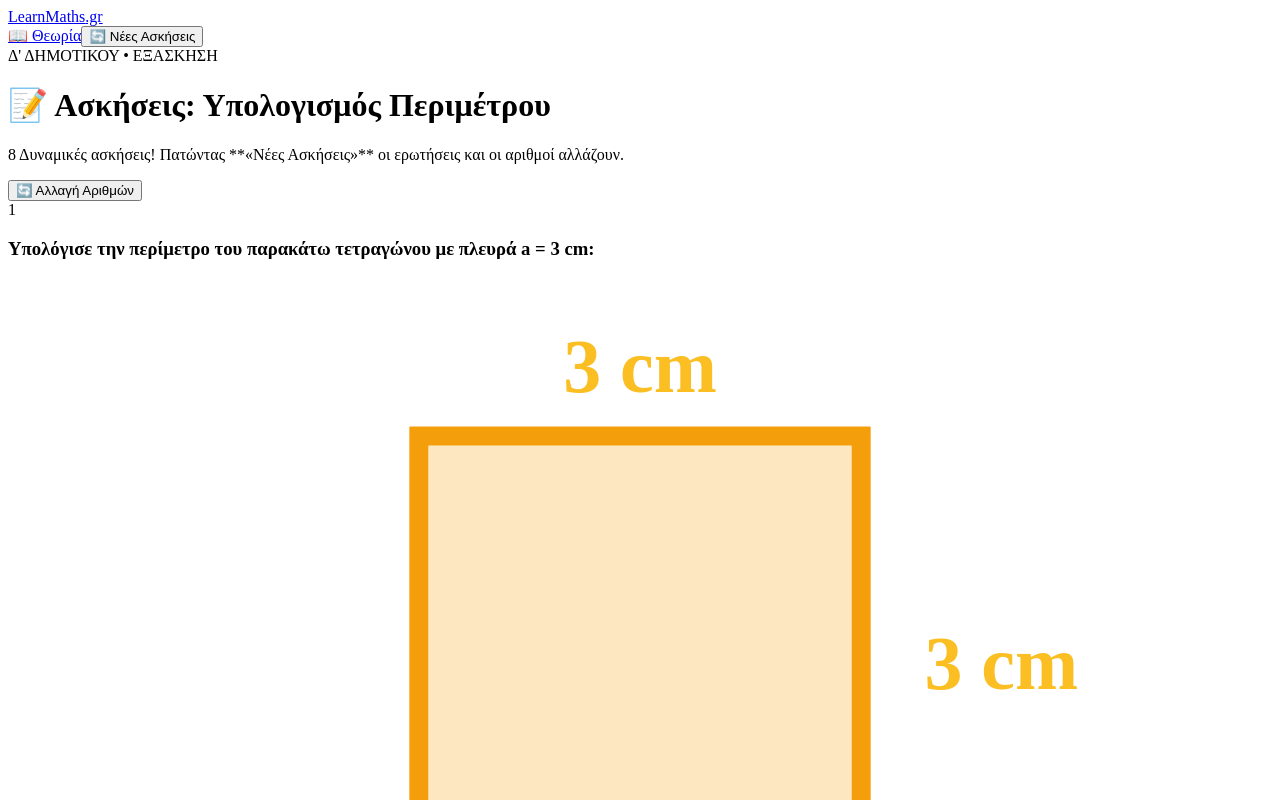
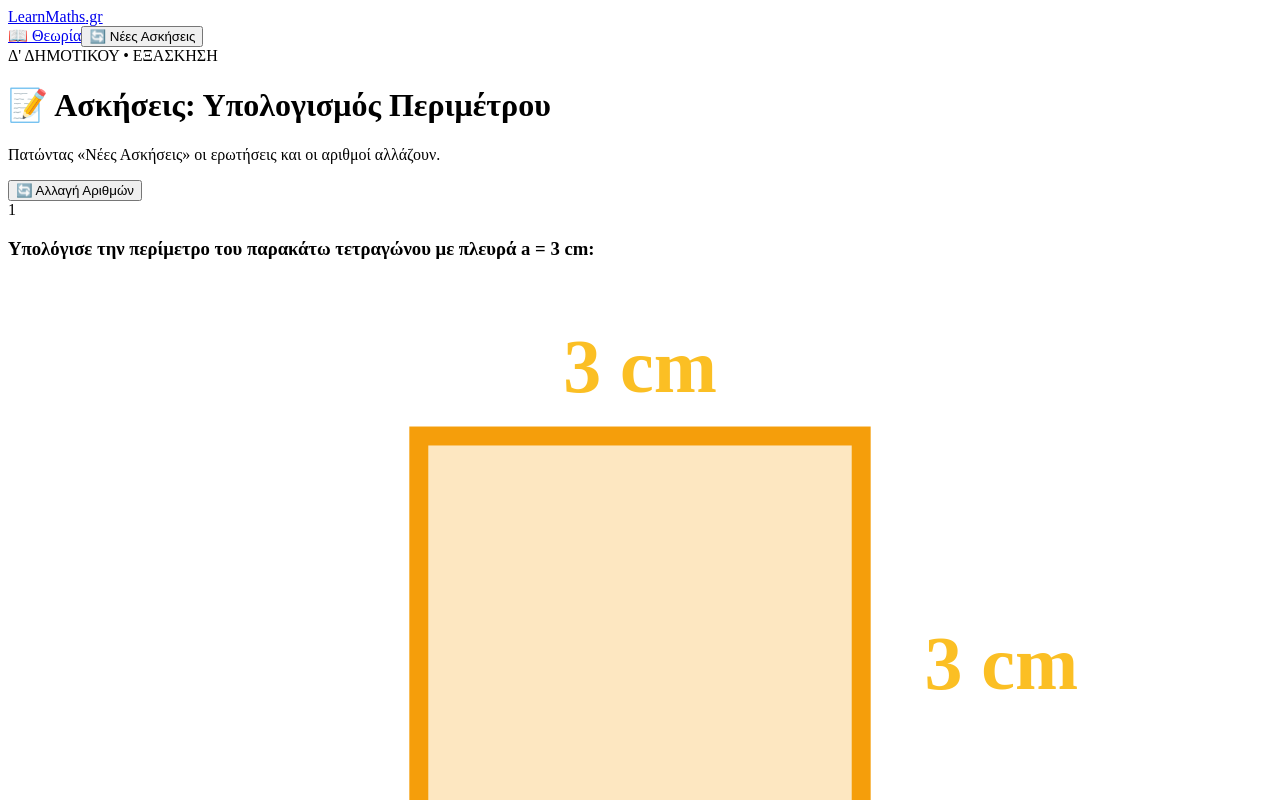
Before and after one commit to gkrimpas-lab/learn-maths-2026, a Next.js app: page /d-dimotikou/17-perimetros-ask in a window 1280 px wide. Shown: the top 800 px of the page. Built offline with nearby package versions, Linux system fonts and the light colour scheme.

Commit message:
Update 17-perimetros-ask.js

```diff
--- a/pages/d-dimotikou/17-perimetros-ask.js
+++ b/pages/d-dimotikou/17-perimetros-ask.js
@@ -525,7 +525,7 @@ export default function PerimetrosAskPage() {
                 📝 Ασκήσεις: Υπολογισμός Περιμέτρου
               </h1>
               <p className="text-amber-100 text-sm md:text-base mt-1">
-                8 Δυναμικές ασκήσεις! Πατώντας **«Νέες Ασκήσεις»** οι ερωτήσεις και οι αριθμοί αλλάζουν.
+                Πατώντας «Νέες Ασκήσεις» οι ερωτήσεις και οι αριθμοί αλλάζουν.
               </p>
             </div>
 
```
